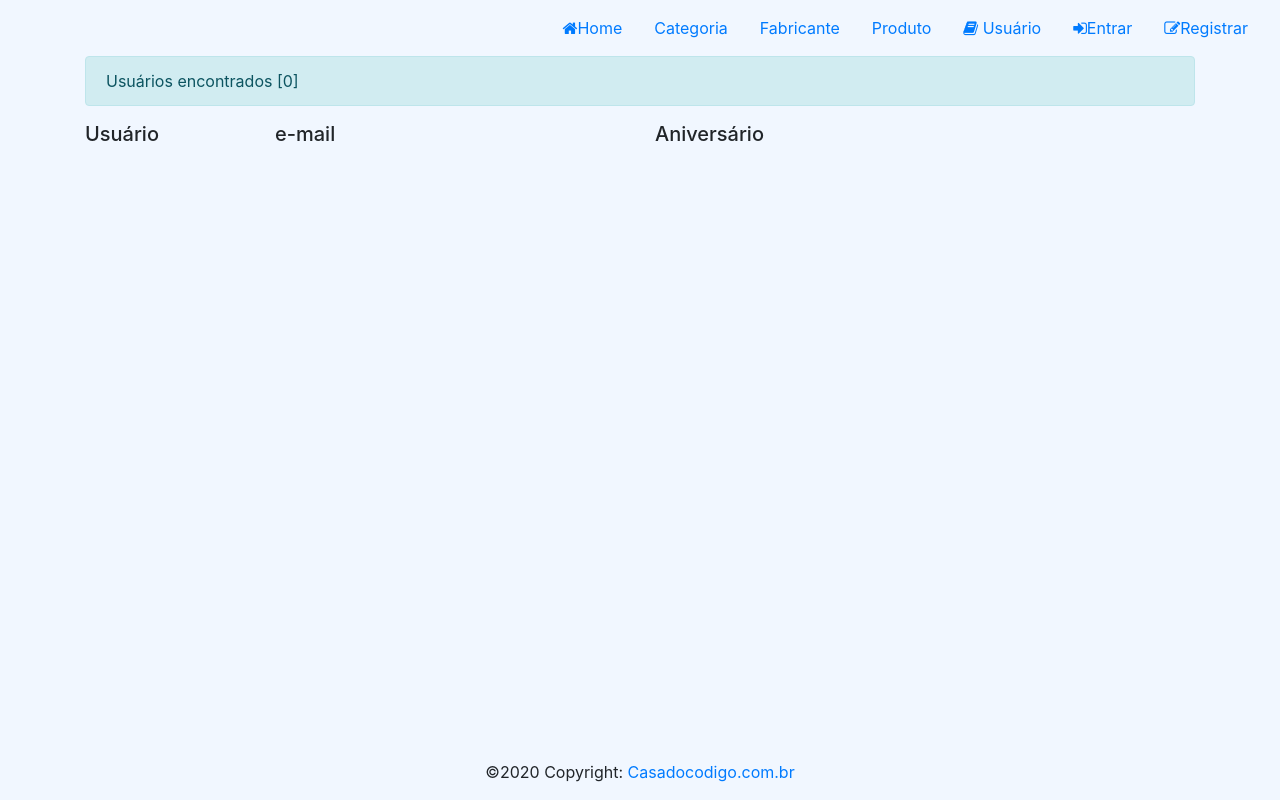
After one commit to jamily-rebeca/PSI, a Django app: page /usuario/ in a window 1280 px wide. The commit adds this page. Run offline with Django 4.2, Linux system fonts and the light colour scheme; data that the repository does not hold is empty; some libraries are stand-ins or nearby versions.

Commit message:
incluindo usuários

```diff
--- a/loja/admin.py
+++ b/loja/admin.py
@@ -19,3 +19,6 @@ class ProdutoAdmin(admin.ModelAdmin):
 admin.site.register(Fabricante, FabricanteAdmin) #adiciona a interface do adm
 admin.site.register(Categoria)
 admin.site.register(Produto, ProdutoAdmin)
+
+# incluir a tabela de usuário no final
+admin.site.register(Usuario)
--- a/loja/models/__init__.py
+++ b/loja/models/__init__.py
@@ -6,3 +6,9 @@ from django.dispatch import receiver
 from .Fabricante import Fabricante
 from .Categoria import Categoria
 from .Produto import Produto
+# inclua o modelo de usuário
+PERFIL = (
+    (1, 'Admin'),
+    (2, 'Usuario')
+)
+from .Usuario import Usuario
--- a/loja/templates/base.html
+++ b/loja/templates/base.html
@@ -1,42 +1,74 @@
 {% load static %}
 <!DOCTYPE html>
 <html lang="pt-BR">
+  <head>
+    <meta charset="utf-8" />
+    <meta
+      name="viewport"
+      content="width=device-width, initial-scale=1,
+    shrink-to-fit=no"
+    />
 
-<head>
-    <meta charset="utf-8">
-    <meta name="viewport" content="width=device-width, initial-scale=1,
-    shrink-to-fit=no">
-
-
-
-    <meta charset="utf-8">
-    <meta name="viewport" content="width=device-width, initial-scale=1, shrink-to-fit=no">
+    <meta charset="utf-8" />
+    <meta
+      name="viewport"
+      content="width=device-width, initial-scale=1, shrink-to-fit=no"
+    />
     <!-- Adicione as linhas a seguir -->
-    <link rel="stylesheet" href="https://stackpath.bootstrapcdn.com/bootstrap/4.4.1/css/bootstrap.min.css">
-    <link rel="stylesheet" href="https://stackpath.bootstrapcdn.com/font-awesome/4.7.0/css/font-awesome.min.css">
-    <link rel="stylesheet" href="{% static 'css/global.css' %}">
+    <link
+      rel="stylesheet"
+      href="https://stackpath.bootstrapcdn.com/bootstrap/4.4.1/css/bootstrap.min.css"
+    />
+    <link
+      rel="stylesheet"
+      href="https://stackpath.bootstrapcdn.com/font-awesome/4.7.0/css/font-awesome.min.css"
+    />
+    <link rel="stylesheet" href="{% static 'css/global.css' %}" />
     {% block styles %}{% endblock %}
     <title>Loja - {% block title %}{% endblock %}</title>
-
   </head>
 
   <body>
     <header>
       <nav class="navbar justify-content-end navbar-expand-lg">
         <ul class="nav">
-                <li class="nav-item"><a class="nav-link" href="/"><i class="fa fa-home"></i>Home</a></li>
-                <li class="nav-item"><a class="nav-link" href="/categoria"><i class="fafa-book"></i>Categoria</a></li>
-                <li class="nav-item"><a class="nav-link" href="/fabricante"><i class="fafa-book"></i> Fabricante</a></li>
-                <li class="nav-item"><a class="nav-link" href="/produto"><i class="fafa-book"></i> Produto</a></li>
-                <li class="nav-item"><a class="nav-link" href="#"><i class="fa fa-sign-in"></i>Entrar</a></li>
-                <li class="nav-item"><a class="nav-link" href="#"><i class="fa fa-edit"></i>Registrar</a></li>
+          <li class="nav-item">
+            <a class="nav-link" href="/"><i class="fa fa-home"></i>Home</a>
+          </li>
+          <li class="nav-item">
+            <a class="nav-link" href="/categoria"
+              ><i class="fafa-book"></i>Categoria</a
+            >
+          </li>
+          <li class="nav-item">
+            <a class="nav-link" href="/fabricante"
+              ><i class="fafa-book"></i> Fabricante</a
+            >
+          </li>
+          <li class="nav-item">
+            <a class="nav-link" href="/produto"
+              ><i class="fafa-book"></i> Produto</a
+            >
+          </li>
+          <li class="nav-item">
+            <a class="nav-link" href="/usuario"
+              ><i class="fa fa-book"></i> Usuário</a
+            >
+          </li>
+          <li class="nav-item">
+            <a class="nav-link" href="#"><i class="fa fa-sign-in"></i>Entrar</a>
+          </li>
+          <li class="nav-item">
+            <a class="nav-link" href="#"><i class="fa fa-edit"></i>Registrar</a>
+          </li>
         </ul>
       </nav>
     </header>
 
     {% block content %}{% endblock %}
     <footer class="page-footer font-small blue">
-        <div class="footer-copyright text-center py-3">©2020 Copyright:
+      <div class="footer-copyright text-center py-3">
+        ©2020 Copyright:
         <a href="https://www.casadocodigo.com.br/"> Casadocodigo.com.br</a>
       </div>
     </footer>
@@ -46,6 +78,5 @@
     <script src="https://stackpath.bootstrapcdn.com/bootstrap/4.4.1/js/bootstrap.min.js"></script>
 
     {% block scripts %}{% endblock %}
-</body >
-
-</html >
+  </body>
+</html>
--- /dev/null
+++ b/loja/templates/usuario/usuario.html
@@ -0,0 +1,28 @@
+{% extends "base.html" %} {% load static %} {% block title %}Início{% endblock%}
+{% block styles %}<link rel="stylesheet" href="{% static 'css/home.css' %}" />{% endblock %}
+
+{% block content %}
+<div id="content">
+  <div class="container">
+    <div class="alert alert-info">
+      Usuários encontrados [{{ usuarios | length }}]
+    </div>
+    <div class="row">
+      <h5 class="col-md-2">Usuário</h5>
+      <h5 class="col-md-4">e-mail</h5>
+      <h5 class="col-md-3">Aniversário</h5>
+    </div>
+    {% for usuario in usuarios %}
+    <div class="row">
+      <h5 class="col-md-2">{{usuario.user.username}}</h5>
+      <h5 class="col-md-4">{{usuario.user.email}}</h5>
+      <h5 class="col-md-3">{{usuario.aniversario}}</h5>
+    </div>
+    {% endfor %}
+  </div>
+</div>
+{% endblock %}
+
+{% block scripts %}
+<script src="{% static 'js/home.js'%}"></script>
+{% endblock %}
--- /dev/null
+++ b/loja/urls/UsuarioUrls.py
@@ -0,0 +1,6 @@
+from django.urls import path
+from loja.views.UsuarioView import list_usuario_view
+
+urlpatterns = [
+    path("", list_usuario_view, name='usuario'),
+]
--- a/loja/urls/__init__.py
+++ b/loja/urls/__init__.py
@@ -1,2 +1,3 @@
 from .HomeUrls import *
 from .ProdutoUrls import *
+from .UsuarioUrls import *
--- /dev/null
+++ b/loja/views/UsuarioView.py
@@ -0,0 +1,9 @@
+from django.shortcuts import render, redirect
+from loja.models import Usuario
+def list_usuario_view(request, id=None):
+    # carrega somente usuarios, não inclui os admin
+    usuarios = Usuario.objects.filter(perfil=2)
+    context = {
+        'usuarios': usuarios
+    }
+    return render(request, template_name='usuario/usuario.html', context=context, status=200)
--- a/lojaAdmin/urls.py
+++ b/lojaAdmin/urls.py
@@ -26,7 +26,8 @@ urlpatterns = [
     path('admin/', admin.site.urls),
     path('', include('loja.urls.HomeUrls')),
     path('produto/', include('loja.urls.ProdutoUrls')),
-]
+    path('usuario/', include('loja.urls.UsuarioUrls')),
+]+ static(settings.STATIC_URL, document_root=settings.STATIC_ROOT) + static(settings.MEDIA_URL, document_root=settings.MEDIA_ROOT) #não sei se devo usar esses negócios aq... parece esquisito
 urlpatterns.extend(static(settings.STATIC_URL, document_root=settings.STATIC_ROOT))
 urlpatterns.extend(static(settings.MEDIA_URL, document_root=settings.MEDIA_ROOT))
 
```
Also changed, not shown: loja/models/Usuario.py (added, +26 -0 lines), loja/migrations/0005_usuario.py (added). Lines whose indentation alone changed are shown as unchanged.
